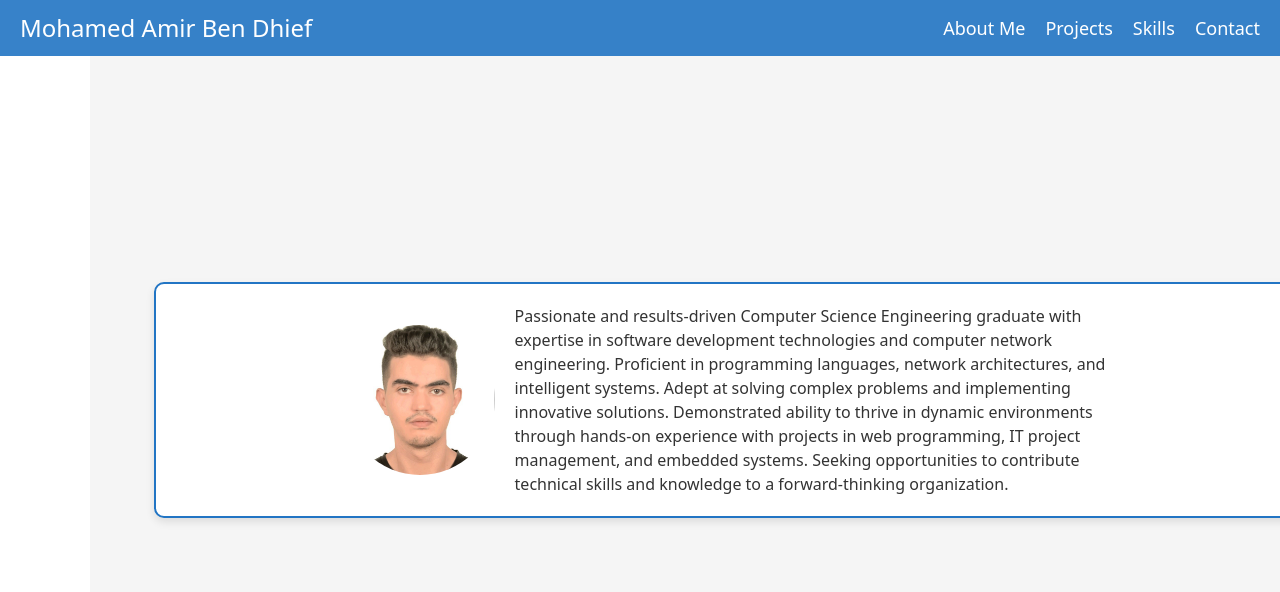
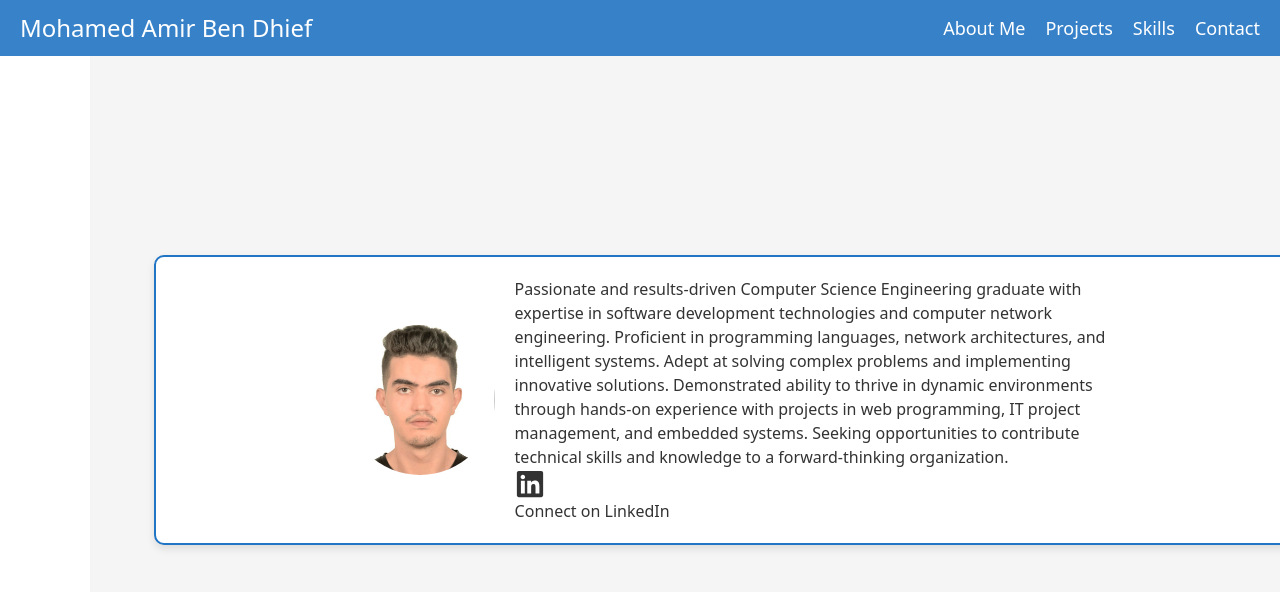
Before and after one commit to amirbdf/portfolioo, a Next.js app: page /Aboutme in a window 1280 px wide. Shown: the top 592 px of the page. Built offline with nearby package versions, Linux system fonts and the light colour scheme.

Commit message:
Update page.tsx

```diff
--- a/app/Aboutme/page.tsx
+++ b/app/Aboutme/page.tsx
@@ -1,5 +1,6 @@
 import React from 'react';
 import Image from 'next/image'; // Import the Image component from Next.js
+import { FaLinkedin } from 'react-icons/fa'; // Import the LinkedIn icon from react-icons
 import '../Page.css'; // Ensure this CSS file is in the correct location
 import image from '../fonts/amir.jpeg'; // Adjust the path to your image
 
@@ -25,6 +26,16 @@
                         with projects in web programming, IT project management, and embedded systems.
                         Seeking opportunities to contribute technical skills and knowledge to a forward-thinking organization.
                     </p>
+                    {/* LinkedIn Link with Icon */}
+                    <a
+                        href="https://www.linkedin.com/in/mohamed-amir-b-77785a21b/"
+                        target="_blank"
+                        rel="noopener noreferrer"
+                        className="linkedin-link"
+                    >
+                        <FaLinkedin size={30} /> {/* LinkedIn Icon */}
+                        Connect on LinkedIn
+                    </a>
                 </div>
             </div>
         </div>
```
